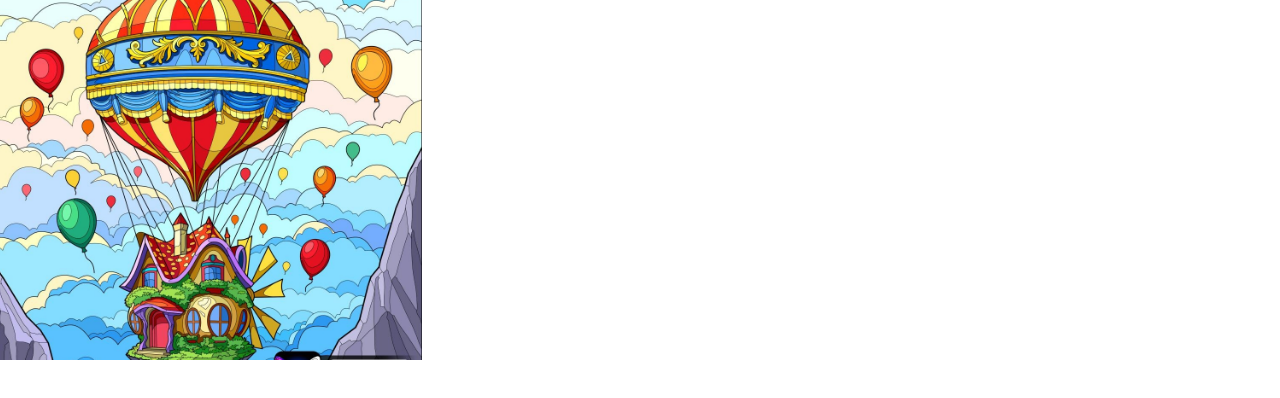
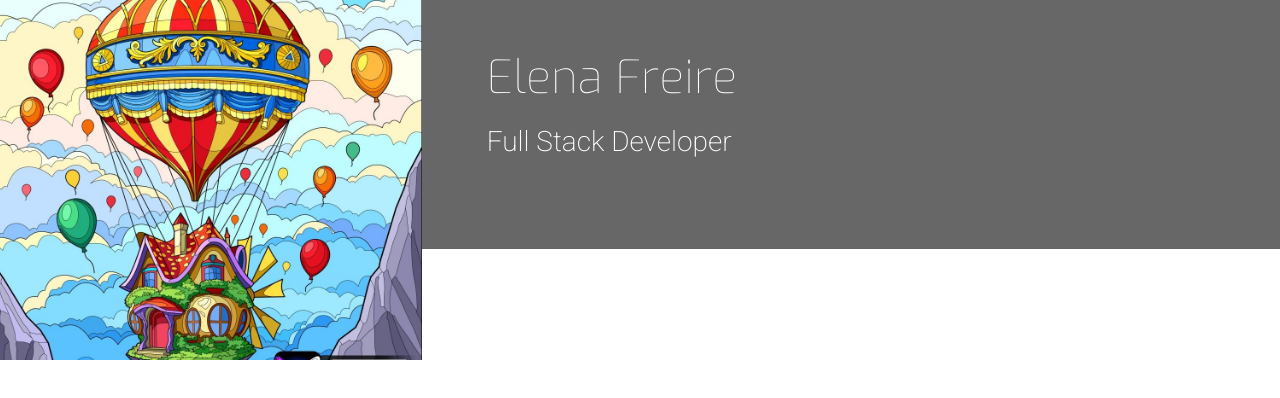
Before and after one commit to elena5875/resume, a plain HTML site: page index.html in a window 1280 px wide. Drawn offline with nearby package versions, Linux system fonts and the light colour scheme.

Commit message:
adding name and title in the resume

```diff
--- a/assets/css/style.css
+++ b/assets/css/style.css
@@ -1,7 +1,19 @@
 @import url('https://fonts.googleapis.com/css?family=Roboto:100,200,300,400,500,600,700|Exo:100,200,300,400,500,600,700');
+
+/*--------------------------------------------Colors*/
+
+.bg-color-name-title {
+    background-color: #676767;
+}
+
+/*--------------------------------------------Heading*/
 
 header {
     margin: 0;
+}
+
+.heading {
+    margin-left: 50px;
 }
 
 .logo {
@@ -14,3 +26,20 @@ header {
     -moz-transition: all .5s ease-in-out;
     -webkit-transition: all .5s ease-in-out;
 }
+
+.name {
+    font-family: "Exo", sans-serif;
+    font-weight: 100;
+    font-size: 46px;
+    margin-top: 50px;
+    color: #fff;
+}
+
+.title {
+    font-family: "Roboto", sans-serif;
+    font-weight: 200;
+    font-size: 28px;
+    margin-top: 20px;
+    margin-bottom: 90px;
+    color: #fff;
+}
--- a/index.html
+++ b/index.html
@@ -15,7 +15,12 @@
         <div class="row">
             <a class="col-md-4 logo" href="index.html"></a>
             <div class="col-md-8">
-
+                <div class="row bg-color-name-title">
+                    <div class="col heading">
+                        <h1 class="name">Elena Freire</h1>
+                        <h2 class="title"> Full Stack Developer</h2>
+                    </div>
+                </div>
             </div>
         </div>
     </header>
```
